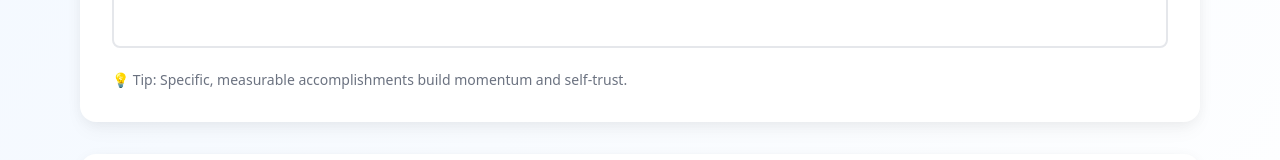
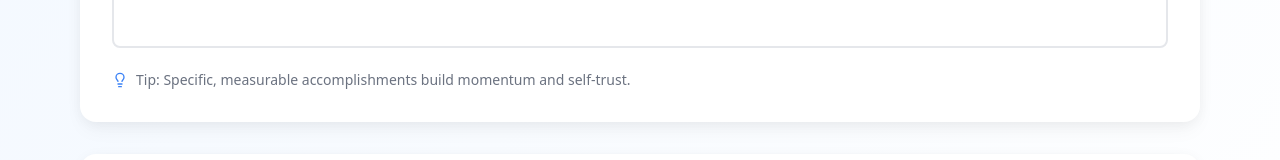
Before and after one commit to sanjanb/follow-through-challenge, a React (Vite) app: page /tracker in a window 1280 px wide. Shown: the part 1216-1376 px from the top of the page. Built offline with nearby package versions, Linux system fonts and the light colour scheme.

Commit message:
Add Lightbulb icon to tip section in Tracker component for improved visual clarity

```diff
--- a/src/pages/Tracker.jsx
+++ b/src/pages/Tracker.jsx
@@ -13,6 +13,7 @@ import {
   Sparkles,
   PenTool,
   Moon,
+  Lightbulb,
 } from "lucide-react";
 
 const Tracker = () => {
@@ -235,9 +236,9 @@ const Tracker = () => {
           rows={4}
         />
 
-        <div className="mt-4 text-sm text-gray-500">
-          💡 Tip: Specific, measurable accomplishments build momentum and
-          self-trust.
+        <div className="mt-4 text-sm text-gray-500 flex items-center space-x-2">
+          <Lightbulb className="w-4 h-4 text-primary-500" />
+          <span>Tip: Specific, measurable accomplishments build momentum and self-trust.</span>
         </div>
       </div>
 
```
